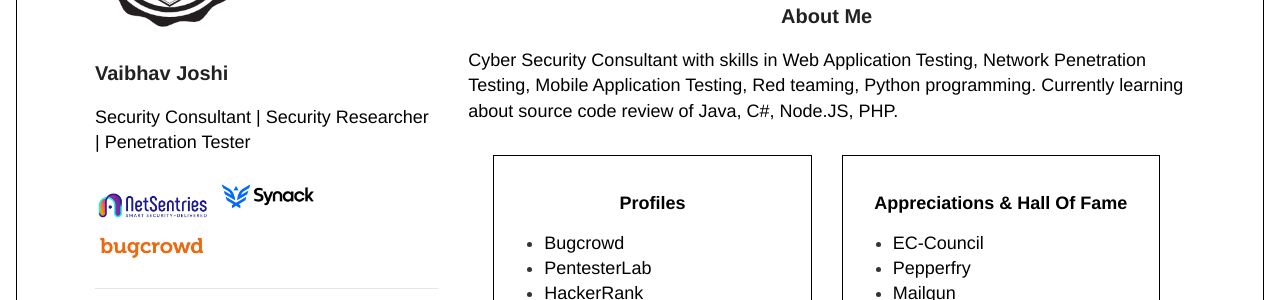
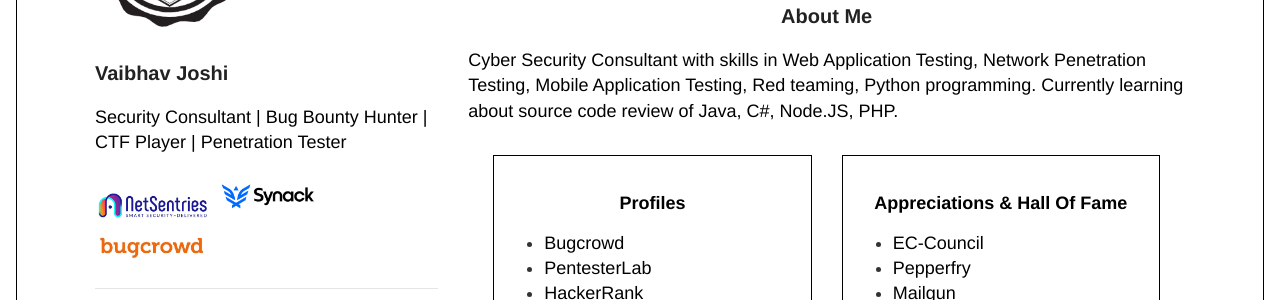
Before and after one commit to vj0shii/vj0shii.github.io, a Jekyll site: the page built from index.html, in a window 1280 px wide. Shown: the part 388-688 px from the top of the page. Built offline with Jekyll 4.4.1, drawn with Linux system fonts in a browser that asks for light colours.

Commit message:
Update about.html

```diff
--- a/_layouts/about.html
+++ b/_layouts/about.html
@@ -12,7 +12,7 @@
               <section>
                 <img id='profile' src="/images/mylogo.png" width="150px" alt=''>
                 <h3>Vaibhav Joshi</h3>
-                <p>Security Consultant | Security Researcher | Penetration Tester</p>
+                <p>Security Consultant | Bug Bounty Hunter | CTF Player | Penetration Tester</p>
                 <img src="/images/netsentries.jpg" alt="" width="115"><img src="/images/Synack.jpg" alt="" width="115"><img src="/images/bugcrowd.jpg" alt="" width="115">
               </section>
               <hr>
```
